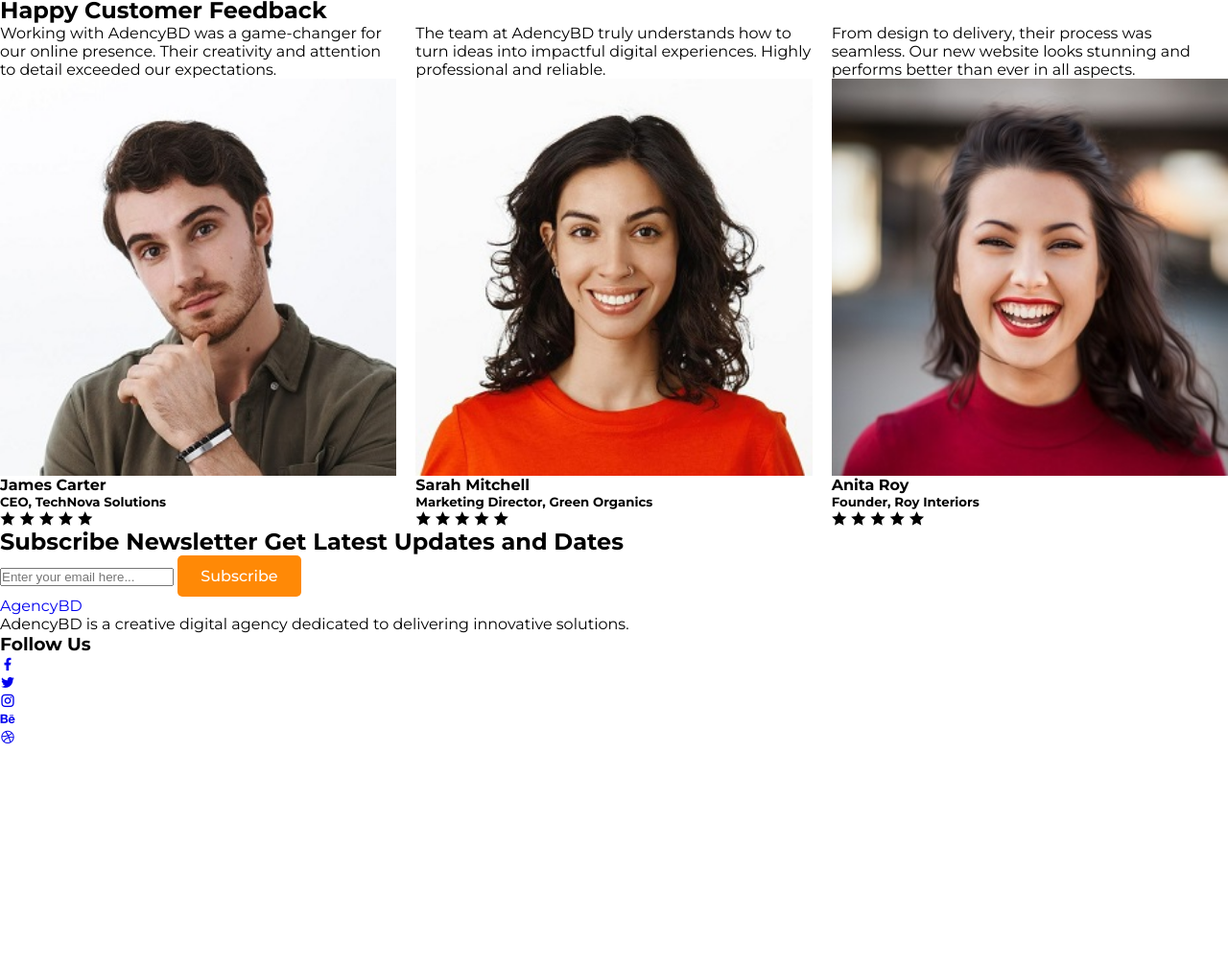
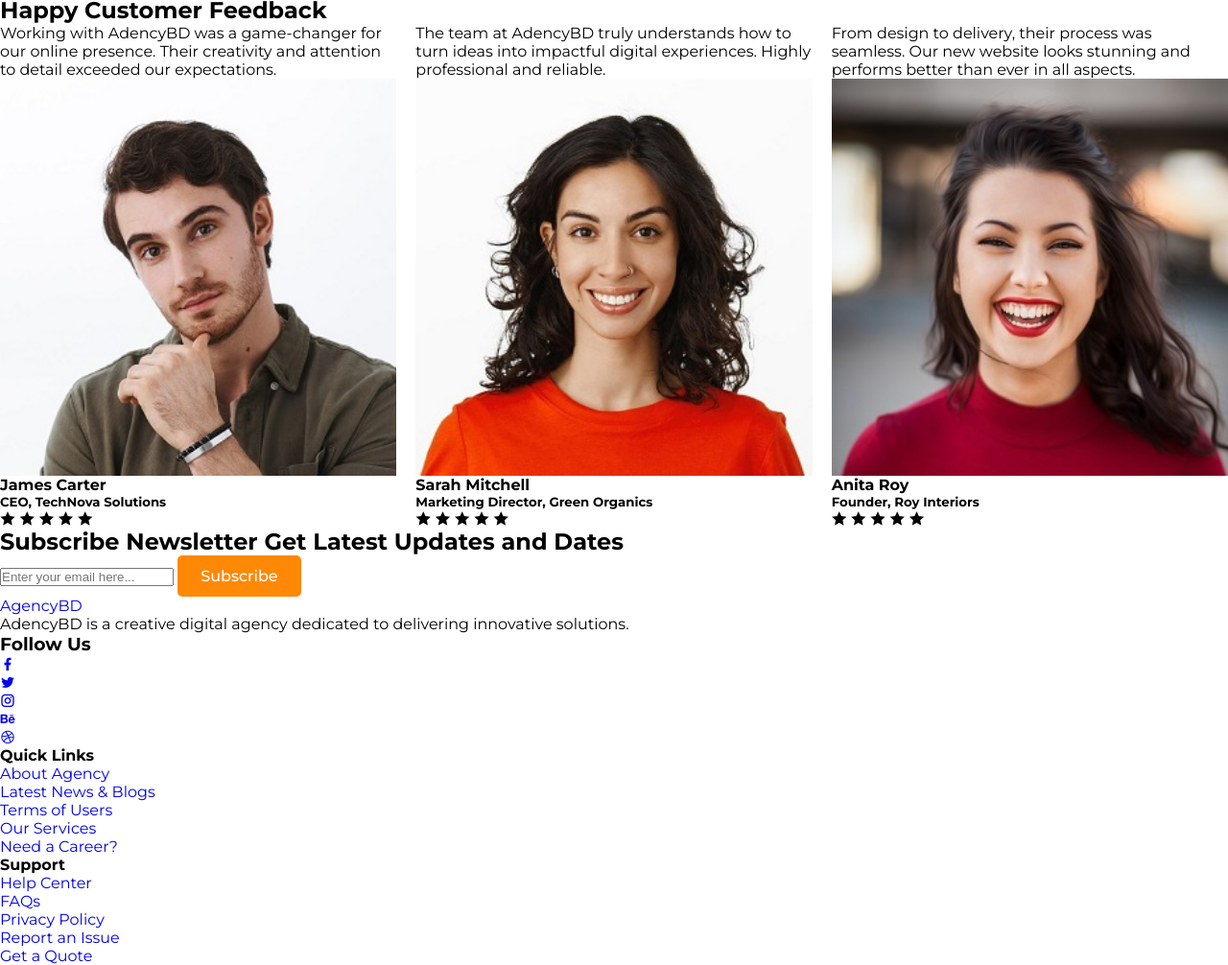
Before and after one commit to Cumayevomr/Responsive-Digital-Marketing-Website, a plain HTML site: page index.html in a window 1280 px wide. Shown: the part 4114-5120 px from the top of the page at 96% size. Before the commit the page ends 4892 px from the top, so only its background shows below. Drawn offline with nearby package versions, Linux system fonts and the light colour scheme; some icons are missing.

Commit message:
footer__col

```diff
--- a/index.html
+++ b/index.html
@@ -364,6 +364,26 @@
             </li>
           </ul>
         </div>
+        <div class="footer__col">
+          <h4>Quick Links</h4>
+          <ul class="footer__links">
+            <li><a href="#">About Agency</a></li>
+            <li><a href="#">Latest News & Blogs</a></li>
+            <li><a href="#">Terms of Users</a></li>
+            <li><a href="#">Our Services</a></li>
+            <li><a href="#">Need a Career?</a></li>
+          </ul>
+        </div>
+        <div class="footer__col">
+          <h4>Support</h4>
+          <ul class="footer__links">
+            <li><a href="#">Help Center</a></li>
+            <li><a href="#">FAQs</a></li>
+            <li><a href="#">Privacy Policy</a></li>
+            <li><a href="#">Report an Issue</a></li>
+            <li><a href="#">Get a Quote</a></li>
+          </ul>
+        </div>
 
     </footer>
 
```
